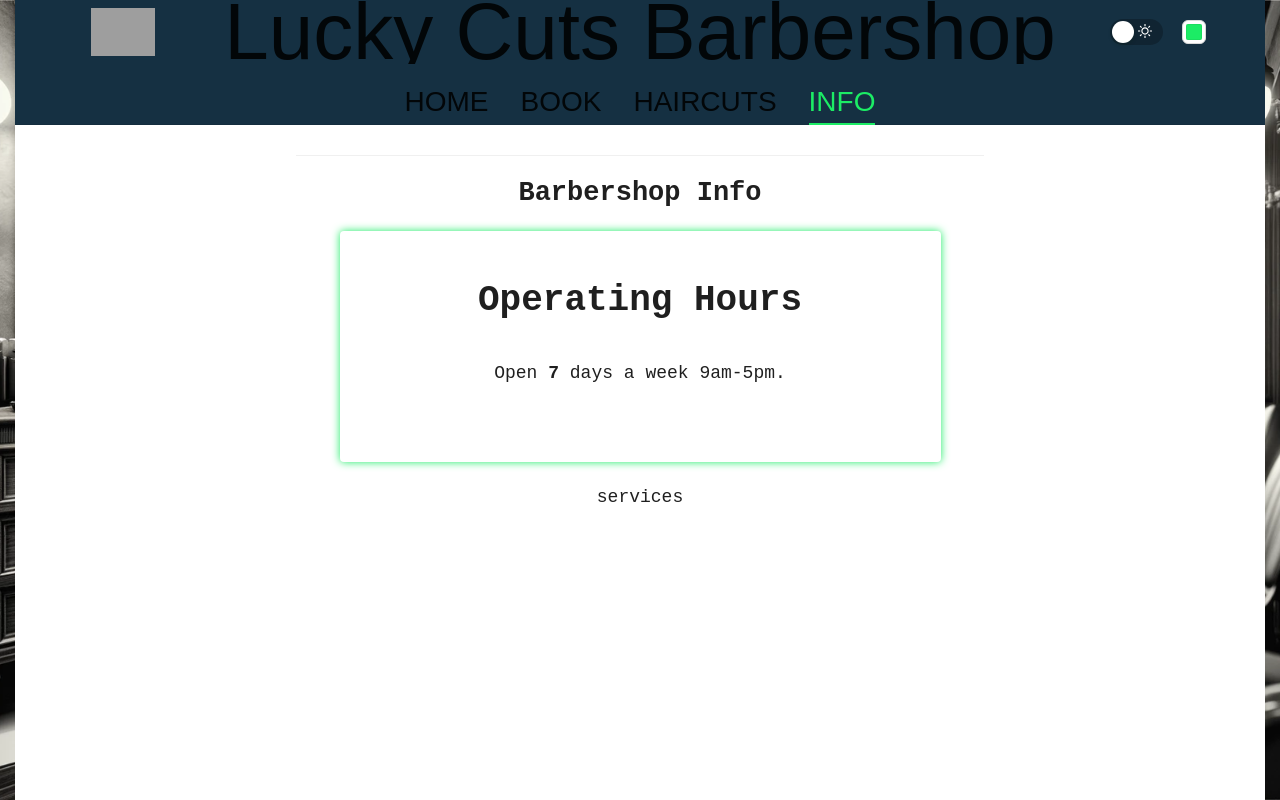
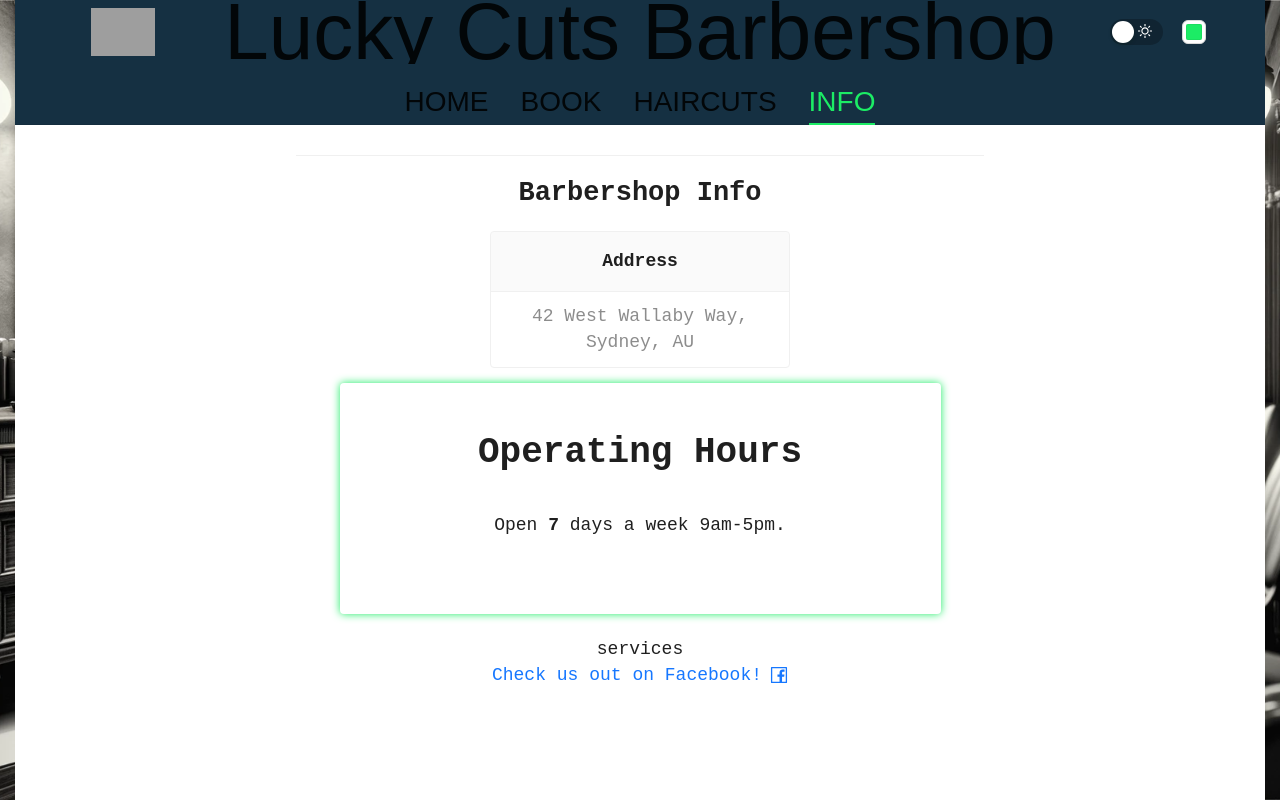
Before and after one commit to Amnesiac9/BarberShop, a React (Vite) app: page / in a window 1280 px wide. Both pictures are taken after a click on the item "INFO". Shown: the top 800 px of the page. Built offline with nearby package versions, Linux system fonts and the light colour scheme; grey boxes are pictures that could not be loaded; a web font is replaced by a local one.

Commit message:
Partially done about page

```diff
--- a/src/AppLayout.tsx
+++ b/src/AppLayout.tsx
@@ -1,6 +1,7 @@
 import React from "react";
 import type { MenuProps } from 'antd';
-import { Layout } from "antd";
+import { LinkedinFilled } from '@ant-design/icons';
+import { Button, Layout } from "antd";
 import Homepage from './pages/Home'
 import CustomHeader from "./components/CusomHeader";
 import Container from "./components-styled/Container.styled";
@@ -85,7 +86,7 @@ function AppLayout(props: { darkMode: boolean; saveDarkMode: (darkMode: boolean)
                 </Content>
                 <Divider $maxWidth={55} $marginBottom='0px' />
                 <Footer style={{ textAlign: 'center', fontSize: 14 }}>
-                    Lucky Cuts Barbershop ©{new Date().getFullYear()} Created by John Moreau CSS247
+                    Lucky Cuts Barbershop ©{new Date().getFullYear()} Created by John Moreau CSS247<Button href='https://www.linkedin.com/in/john-moreau-83b996b4' target='_blank' size='small' type='link'><LinkedinFilled /></Button>
                 </Footer>
             </Layout>
 
--- a/src/components/Services.tsx
+++ b/src/components/Services.tsx
@@ -1,7 +1,20 @@
+import { FacebookOutlined } from '@ant-design/icons';
+import { Button } from 'antd';
 
 function Services() {
     return (
-        <div>services</div>
+        //TODO: Loop through services and show a nice table
+        <div>services
+
+            <div>
+
+                <Button type='link'>
+                    Check us out on Facebook!
+                    <FacebookOutlined />
+                </Button>
+            </div>
+        </div>
+
     )
 }
 
--- a/src/pages/About.tsx
+++ b/src/pages/About.tsx
@@ -1,10 +1,17 @@
+
+import Meta from "antd/es/card/Meta"
 import Schedule from "../components/Schedule"
 import Services from "../components/Services"
+import Card from "../components-styled/Card.styled"
+
 
 function AboutPage() {
     return (
         <>
             <h2>Barbershop Info</h2>
+            <Card hoverable onClick={() => { navigator.clipboard.writeText('42 West Wallaby Way, Sydney, AU') }} type='inner' title='Address' style={{ maxWidth: '95%', margin: '15px auto' }}>
+                <Meta description='42 West Wallaby Way, Sydney, AU' />
+            </Card>
             <Schedule />
             <Services />
         </>
```
